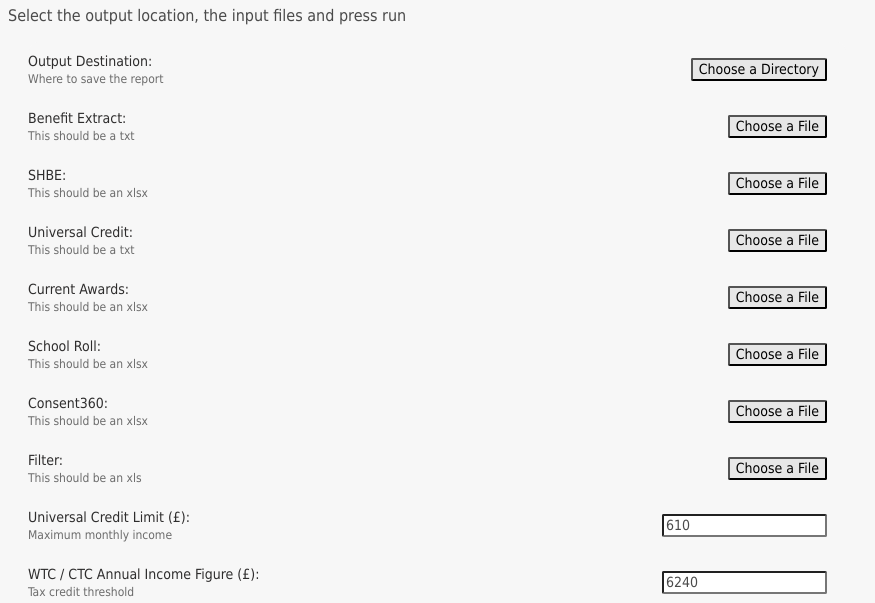
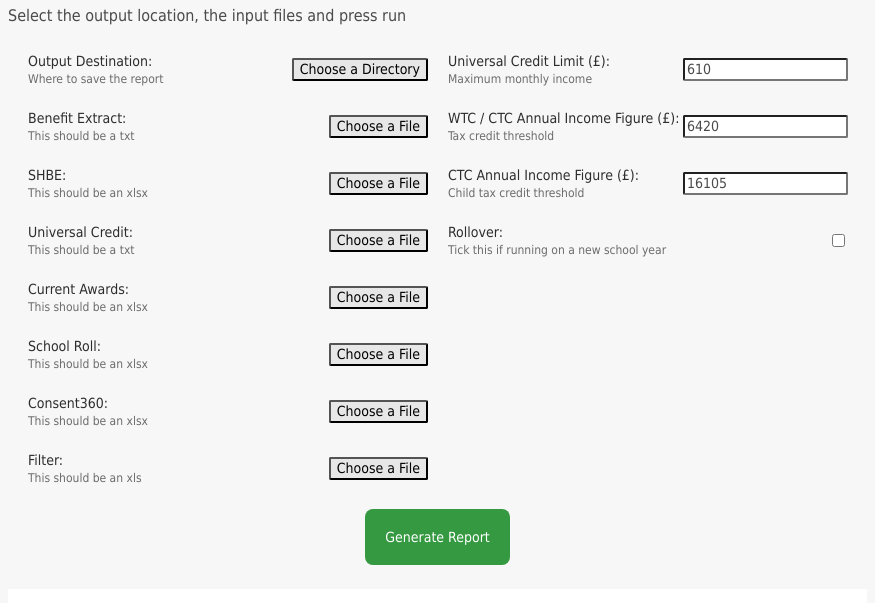
Before and after one commit to WeAreSnook/fsm-app, an Electron app: page index.html in a window 875 px wide. Shown: the part 75-678 px from the top of the page. Drawn offline with Linux system fonts and the light colour scheme; no server answers.

Commit message:
Add ctc input and split into columns

```diff
--- a/css/styles.css
+++ b/css/styles.css
@@ -106,13 +106,20 @@ button {
 
 .inputs {
   display: flex;
-  flex-direction: column;
-  justify-content: space-around;
+  flex-direction: row;
+  justify-content: space-between;
   margin-right: 20px;
   margin-left: 20px;
   background-color: rgb(247, 247, 247);
   border-radius: 14px;
 }
+
+.column {
+  display: flex;
+  flex-direction: column;
+  margin-right: 20px;
+}
+
 .inputs::after {
   content: '';
   flex: auto;
@@ -121,7 +128,6 @@ button {
 .input {
   margin-top: 12px;
   margin-bottom: 12px;
-  margin-right: 20px;
   display: flex;
   flex-direction: row;
   min-width: 400px;
--- a/index.html
+++ b/index.html
@@ -16,6 +16,7 @@
 
     <div class="container">
       <div class="inputs">
+        <div class="column">
           <div class="input" data-controller="picker" data-picker-name="output">
             <div class="input-text">
               <span class="label">Output Destination:</span>
@@ -128,7 +129,11 @@
             </button>
           </div>
 
-        <div class="input" data-controller="picker" data-picker-name="consent">
+          <div
+            class="input"
+            data-controller="picker"
+            data-picker-name="consent"
+          >
             <div class="input-text">
               <span class="label">Consent360:</span>
               <span class="hint" data-target="picker.hint"
@@ -159,11 +164,14 @@
               Choose a File
             </button>
           </div>
+        </div>
 
+        <div class="column">
           <div
             class="input"
             data-controller="picker"
             data-picker-name="benefitAmount"
+            data-action="input->picker#updateValue"
           >
             <div class="input-text">
               <span class="label">Universal Credit Limit (£):</span>
@@ -178,6 +186,7 @@
             class="input"
             data-controller="picker"
             data-picker-name="ctcWtcFigure"
+            data-action="input->picker#updateValue"
           >
             <div class="input-text">
               <span class="label">WTC / CTC Annual Income Figure (£):</span>
@@ -185,10 +194,30 @@
                 >Tax credit threshold</span
               >
             </div>
-          <input class="field" type="text" name="value" value="6240" />
+            <input class="field" type="text" name="value" value="6420" />
           </div>
 
-        <div class="input" data-controller="picker" data-picker-name="rollover">
+          <div
+            class="input"
+            data-controller="picker"
+            data-picker-name="ctcFigure"
+            data-action="input->picker#updateValue"
+          >
+            <div class="input-text">
+              <span class="label">CTC Annual Income Figure (£):</span>
+              <span class="hint" data-target="picker.hint"
+                >Child tax credit threshold</span
+              >
+            </div>
+            <input class="field" type="text" name="value" value="16105" />
+          </div>
+
+          <div
+            class="input"
+            data-controller="picker"
+            data-picker-name="rollover"
+            data-action="input->picker#updateBool"
+          >
             <div class="input-text">
               <span class="label">Rollover:</span>
               <span class="hint" data-target="picker.hint"
@@ -196,6 +225,7 @@
               >
             </div>
             <input type="checkbox" id="rollover" name="rollover" />
+          </div>
         </div>
       </div>
 
--- a/index.js
+++ b/index.js
@@ -18,6 +18,14 @@ application.register(
 
     pickFolder(event) {
       ipcRenderer.send('openFolder', this.name)
+    }
+
+    updateValue(event) {
+      ipcRenderer.send('updateValue', this.name, event.target.value)
+    }
+
+    updateBool(event) {
+      ipcRenderer.send('updateValue', this.name, event.target.checked)
     }
 
     get name() {
```
Also changed, not shown: main.js (+8 -3 lines). Lines whose indentation alone changed are shown as unchanged.
